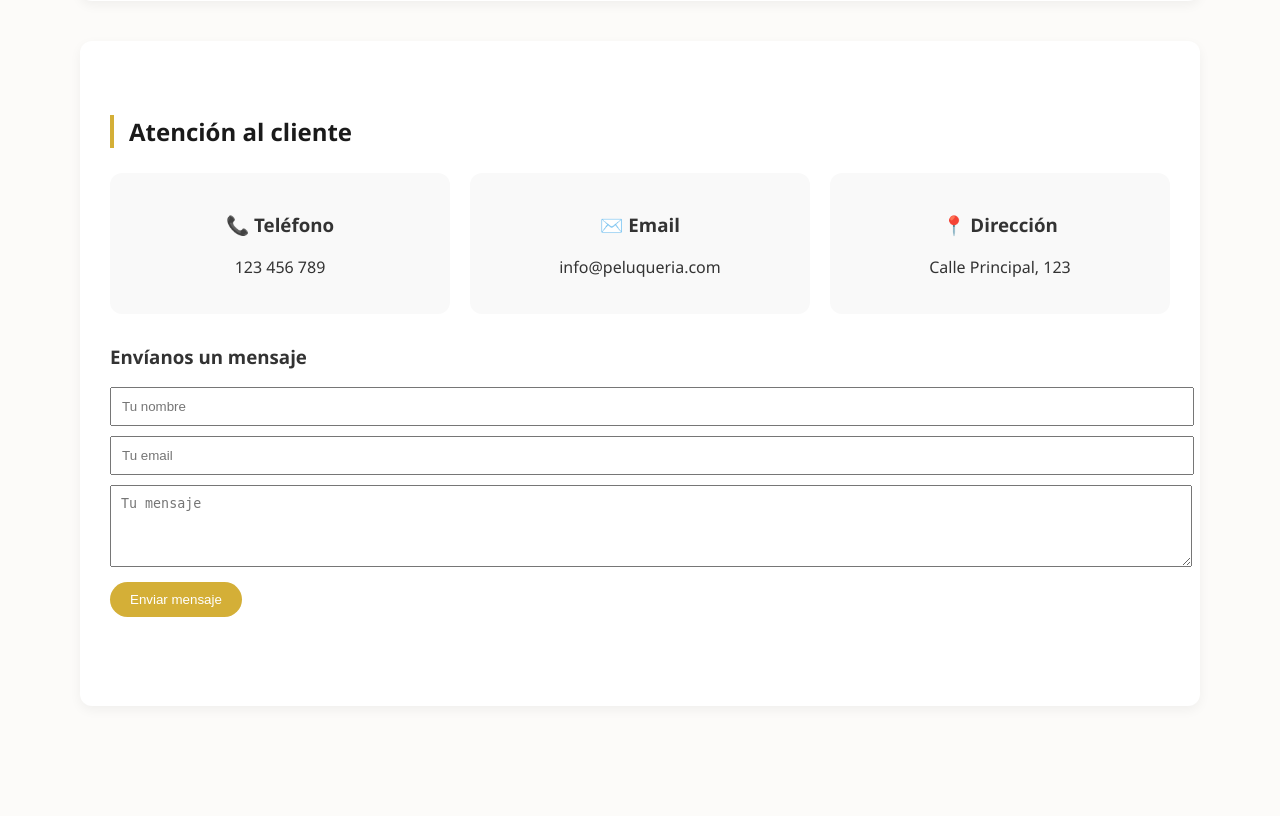
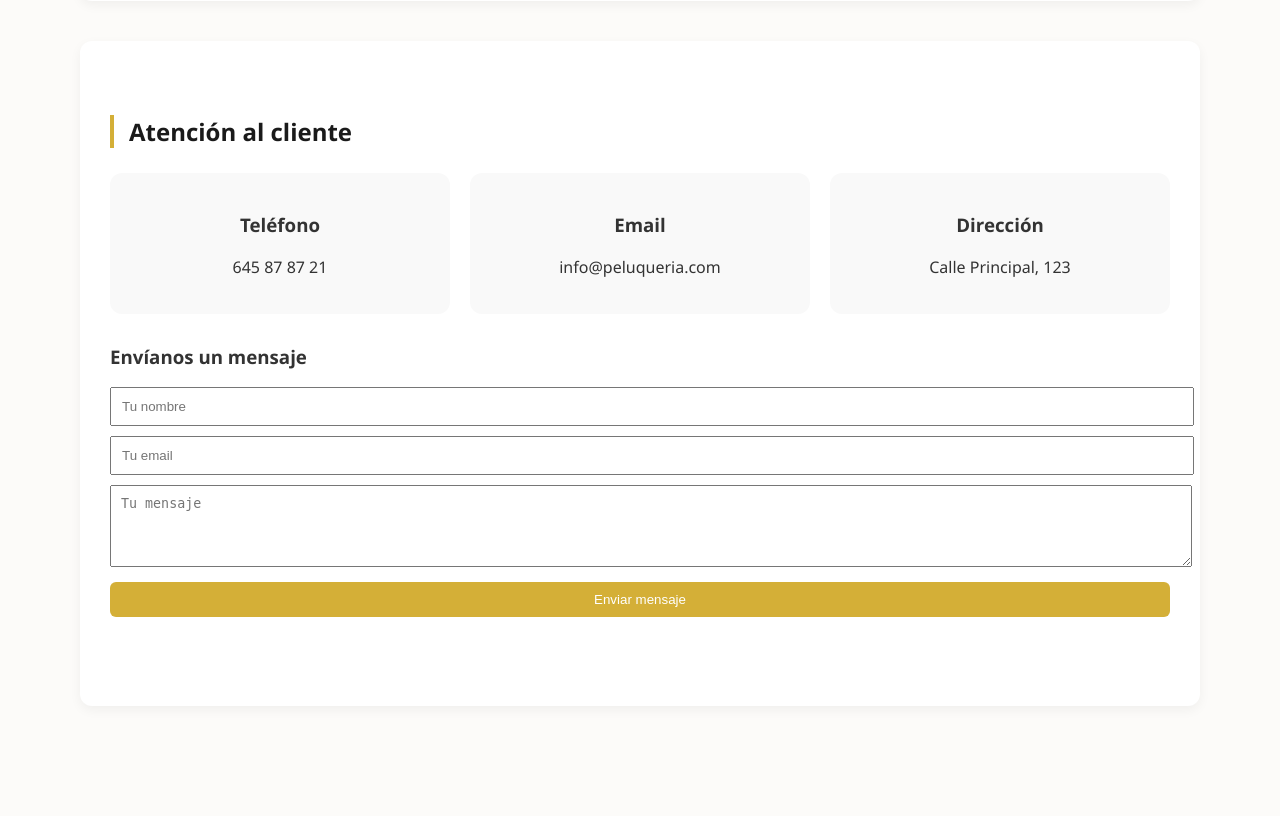
Before and after one commit to Jesusarco/Mi_proyecto_peluqueria, a PHP site: page /user/inicio.php in a window 1280 px wide. Shown: the part 957-1773 px from the top of the page. Run offline with PHP 8.4, Linux system fonts and the light colour scheme; tables that the repository leaves empty hold one stand-in row (values such as "Sample post"); grey boxes marked "Sample" are stand-in pictures.

Commit message:
Cambien en el diseño
Seguir analizando

```diff
--- a/mi_proyecto_peluqueria/user/inicio.php
+++ b/mi_proyecto_peluqueria/user/inicio.php
@@ -6,7 +6,7 @@
     $usuario_logueado = isset($_SESSION['usuario_id']);
 
     // Obtener servicios para el formulario de cita y para mostrar la sección
-    $servicios = $conn->query("SELECT id, nombre, descripcion, precio, duracion FROM servicios ORDER BY nombre")->fetchAll(PDO::FETCH_ASSOC);
+    $servicios = $conn->query("SELECT id, nombre, descripcion, precio, duracion, imagen FROM servicios ORDER BY nombre")->fetchAll(PDO::FETCH_ASSOC);
 
     // Obtener productos destacados o los primeros 6
     $productos = $conn->query("SELECT id, nombre, descripcion, precio, imagen FROM productos WHERE stock > 0 ORDER BY destacado DESC, id DESC LIMIT 6")->fetchAll(PDO::FETCH_ASSOC);
@@ -127,7 +127,8 @@
             border-radius: 6px;
             box-sizing: border-box;
         }
-        .form-cita button {
+
+        button {
             background: var(--accent-color);
             color: white;
             padding: 10px 20px;
@@ -191,7 +192,7 @@
             pointer-events: auto;
         }
         #btnScrollTop:hover {
-            background: rgba(0,0,0,0.7);
+            background: rgba(175, 134, 0, 0.7);
             transform: scale(1.1);
         }
 
@@ -312,8 +313,15 @@
         <div class="salon-grid" id="listaServicios">
             <?php foreach ($servicios as $s): ?>
                 <div class="servicio-card"
-                     data-nombre="<?= htmlspecialchars($s['nombre']) ?>"
-                     data-descripcion="<?= htmlspecialchars($s['descripcion'] ?? '') ?>">
+                    data-nombre="<?= htmlspecialchars($s['nombre']) ?>"
+                    data-descripcion="<?= htmlspecialchars($s['descripcion'] ?? '') ?>">
+
+                    <?php if ($s['imagen']): ?>
+                        <img src="../uploads/<?= htmlspecialchars($s['imagen']) ?>" alt="<?= htmlspecialchars($s['nombre']) ?>" style="width:100%; height:150px; object-fit:cover; border-radius:8px;">
+                    <?php else: ?>
+                        <div style="height:150px; background:#f0f0f0; display:flex; align-items:center; justify-content:center;">Sin imagen</div>
+                    <?php endif; ?>
+
                     <h3><?= htmlspecialchars($s['nombre']) ?></h3>
                     <p><?= htmlspecialchars(substr($s['descripcion'] ?? '', 0, 100)) ?></p>
                     <p class="precio"><?= number_format($s['precio'], 2) ?> €</p>
@@ -405,16 +413,16 @@
         <br><br>
         <h2>Atención al cliente</h2>
         <div class="contacto-info">
-            <div class="contacto-item"><h3>📞 Teléfono</h3><p>123 456 789</p></div>
-            <div class="contacto-item"><h3>✉️ Email</h3><p>info@peluqueria.com</p></div>
-            <div class="contacto-item"><h3>📍 Dirección</h3><p>Calle Principal, 123</p></div>
+            <div class="contacto-item"><h3> Teléfono</h3><p>645 87 87 21</p></div>
+            <div class="contacto-item"><h3> Email</h3><p>info@peluqueria.com</p></div>
+            <div class="contacto-item"><h3> Dirección</h3><p>Calle Principal, 123</p></div>
         </div>
         <form id="formContacto" style="margin-top: 30px;">
             <h3>Envíanos un mensaje</h3>
             <input type="text" placeholder="Tu nombre" required style="width:100%; padding:10px; margin-bottom:10px;">
             <input type="email" placeholder="Tu email" required style="width:100%; padding:10px; margin-bottom:10px;">
             <textarea placeholder="Tu mensaje" rows="4" style="width:100%; padding:10px; margin-bottom:10px;"></textarea>
-            <button type="submit" style="background:var(--accent-color); color:white; border:none; padding:10px 20px; border-radius:30px;">Enviar mensaje</button>
+            <button type="submit">Enviar mensaje</button>
         </form>
         <div id="mensajeContacto" style="margin-top:15px; text-align:center;"></div>
         <br><br>
```
